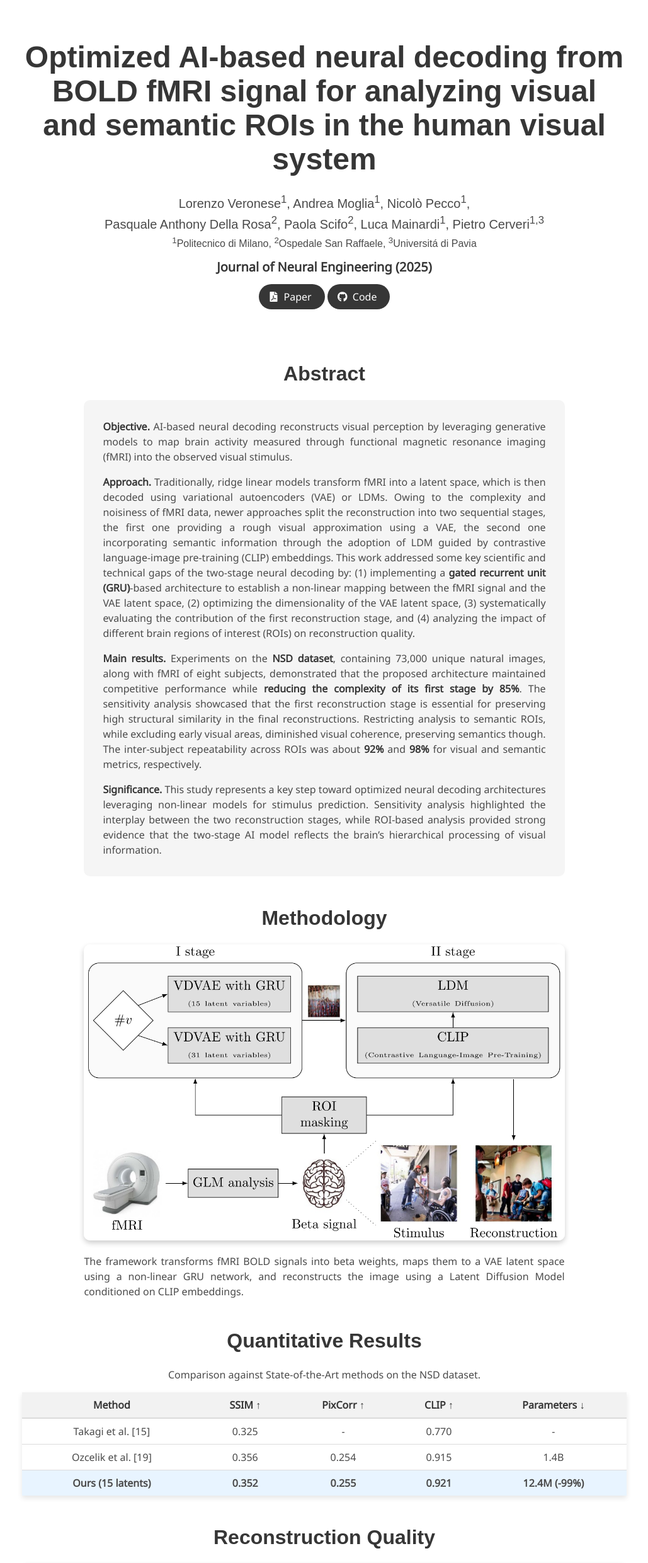
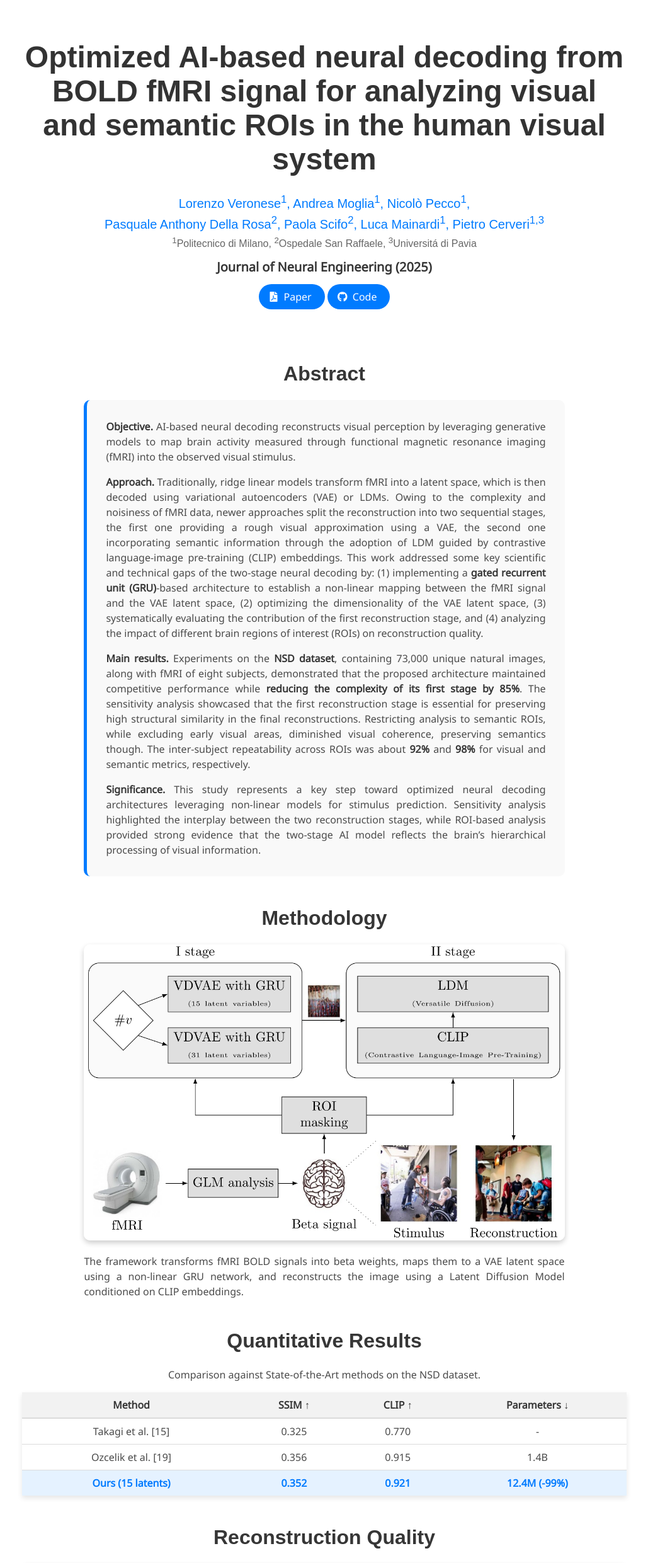
Before and after one commit to LorenzoVeronese/GRU-Decoding_JNE, a plain HTML site: page index.html in a window 1280 px wide. Shown: the top 2481 px of the page at 63% size, without its empty margins (125-1154 px from the left). Drawn offline with nearby package versions, Linux system fonts and the light colour scheme; grey boxes are pictures that could not be loaded; a web font is replaced by a local one.

Commit message:
Refactor index.html for better styling and layout
Updated HTML structure and styles for improved readability and aesthetics.

```diff
--- a/index.html
+++ b/index.html
@@ -11,32 +11,108 @@
   <link rel="stylesheet" href="https://cdnjs.cloudflare.com/ajax/libs/font-awesome/5.15.3/css/all.min.css">
 
   <style>
-    body { font-family: 'Noto Sans', sans-serif; }
+    /* --- COLOR VARIABLES --- */
+    :root {
+      --theme-blue: #007bff;       /* Standard Blue */
+      --theme-blue-light: #e5f2ff; /* Light background blue */
+      --text-color: #4a4a4a;
+    }
+
+    body {
+      font-family: 'Noto Sans', sans-serif;
+      color: var(--text-color);
+    }
+
+    a {
+      color: var(--theme-blue);
+      text-decoration: none;
+      transition: color 0.2s ease;
+    }
+    a:hover {
+      color: #0056b3;
+      text-decoration: underline;
+    }
+
     .title { font-family: 'Google Sans', sans-serif; }
-    .publication-title { font-family: 'Google Sans', sans-serif; font-weight: bold; }
-    .publication-authors { font-family: 'Google Sans', sans-serif; color: #4a4a4a; }
-    .link-block a { text-decoration: none; color: inherit; }
-    .abstract-box { background-color: #f5f5f5; padding: 30px; border-radius: 10px; }
+
+    .publication-title {
+      font-family: 'Google Sans', sans-serif;
+      font-weight: bold;
+      color: #333;
+    }
+
+    .publication-authors {
+      font-family: 'Google Sans', sans-serif;
+      color: var(--theme-blue);
+      font-weight: 500;
+    }
+
+    /* BUTTONS */
+    .link-block a {
+      color: white !important;
+      text-decoration: none;
+    }
+
+    .button.is-theme {
+      background-color: var(--theme-blue);
+      border-color: transparent;
+      color: white;
+    }
+    .button.is-theme:hover {
+      background-color: #004488;
+      color: white;
+    }
+
+    .abstract-box {
+      background-color: #f9f9f9;
+      padding: 30px;
+      border-radius: 10px;
+      border-left: 5px solid var(--theme-blue);
+    }
+
     .hero-body {
-      padding-top: 4rem; /* Increased from default (approx 3rem) to 6rem */
+      padding-top: 4rem;
     }
-    /* MODIFIED TABLE STYLE */
+
+    /* --- TABLE STYLE (REVERTED TO GRAY HEADERS) --- */
     .result-table {
       margin: 0 auto;
       width: 90%;
       border-collapse: collapse;
-      /* Added shadow and background to pop out */
       box-shadow: 0 4px 8px 0 rgba(0,0,0,0.1);
       background-color: #ffffff;
     }
 
-    .result-table th, .result-table td { border: 1px solid #ddd; padding: 12px; text-align: center; }
-    .result-table th { background-color: #f2f2f2; }
-    .highlight-row { background-color: #e8f4ff; font-weight: bold; }
+    .result-table th, .result-table td {
+      border: 1px solid #ddd;
+      padding: 12px;
+      text-align: center;
+    }
+
+    /* Standard Gray Header */
+    .result-table th {
+      background-color: #f2f2f2;
+      color: #333;
+      font-weight: bold;
+    }
+
+    /* Blue Highlight only on the specific row */
+    .highlight-row {
+      background-color: var(--theme-blue-light);
+      font-weight: bold;
+      color: var(--theme-blue);
+    }
+
     img { border-radius: 10px; box-shadow: 0 4px 8px 0 rgba(0,0,0,0.2); }
-    code { background-color: #f5f5f5; color: #d63384; padding: 2px 4px; border-radius: 4px; }
 
-    /* REDUCED SPACING HERE */
+    code {
+      background-color: #f5f5f5;
+      color: var(--theme-blue);
+      padding: 2px 4px;
+      border-radius: 4px;
+      border: 1px solid #ddd;
+    }
+
     section.section {
       padding-top: 1.5rem;
       padding-bottom: 1.5rem;
@@ -60,24 +136,24 @@
             </span>
           </div>
 
-          <div class="is-size-6 publication-authors">
+          <div class="is-size-6 publication-authors" style="color: #666;">
             <span class="author-block"><sup>1</sup>Politecnico di Milano, <sup>2</sup>Ospedale San Raffaele, <sup>3</sup>Universitá di Pavia</span>
           </div>
 
-          <div class="is-size-5 has-text-centered" style="margin-top: 10px; color: #666;">
+          <div class="is-size-5 has-text-centered" style="margin-top: 10px; color: var(--theme-blue);">
             <strong>Journal of Neural Engineering (2025)</strong>
           </div>
 
           <div class="column has-text-centered">
             <div class="publication-links">
               <span class="link-block">
-                <a href="https://doi.org/10.1088/1741-2552/adfbc2" class="button is-dark is-rounded">
+                <a href="https://doi.org/10.1088/1741-2552/adfbc2" class="button is-theme is-rounded">
                   <span class="icon"><i class="fas fa-file-pdf"></i></span>
                   <span>Paper</span>
                 </a>
               </span>
               <span class="link-block">
-                <a href="https://github.com/LorenzoVeronese/GRU-Decoding_JNE/tree/main" class="button is-dark is-rounded">
+                <a href="https://github.com/LorenzoVeronese/GRU-Decoding_JNE/tree/main" class="button is-theme is-rounded">
                   <span class="icon"><i class="fab fa-github"></i></span>
                   <span>Code</span>
                 </a>
@@ -139,7 +215,6 @@
           <tr>
             <th>Method</th>
             <th>SSIM &uarr;</th>
-            <th>PixCorr &uarr;</th>
             <th>CLIP &uarr;</th>
             <th>Parameters &darr;</th>
           </tr>
@@ -148,21 +223,18 @@
           <tr>
             <td>Takagi et al. [15]</td>
             <td>0.325</td>
-            <td>-</td>
             <td>0.770</td>
             <td>-</td>
           </tr>
           <tr>
             <td>Ozcelik et al. [19]</td>
             <td>0.356</td>
-            <td>0.254</td>
             <td>0.915</td>
             <td>1.4B</td>
           </tr>
           <tr class="highlight-row">
             <td>Ours (15 latents)</td>
             <td>0.352</td>
-            <td>0.255</td>
             <td>0.921</td>
             <td>12.4M (-99%)</td>
           </tr>
@@ -209,13 +281,13 @@
     <p>
       <strong>Lorenzo Veronese
         <a href="https://www.linkedin.com/in/lorenzo-v-veronese" target="_blank">
-          <span class="icon"><i class="fab fa-linkedin" style="color:#0077b5;"></i></span>
+          <span class="icon"><i class="fab fa-linkedin" style="color:var(--theme-blue);"></i></span>
         </a>:
       </strong> Conceived the study, developed the methodology, implemented experiments, performed analysis, and edited the manuscript.<br>
       <strong>Andrea Moglia:</strong> Assisted in paper review.<br>
       <strong>Nicolò Pecco
         <a href="https://www.linkedin.com/in/nicolo-pecco/" target="_blank">
-          <span class="icon"><i class="fab fa-linkedin" style="color:#0077b5;"></i></span>
+          <span class="icon"><i class="fab fa-linkedin" style="color:var(--theme-blue);"></i></span>
         </a>:
       </strong> Participated in data analysis and synthesis, and reviewed the manuscript.<br>
       <strong>Pasquale Anthony Della Rosa:</strong> Provided insights on cognitive neuroscience and fMRI imaging, and reviewed the manuscript.<br>
@@ -237,5 +309,4 @@
 </footer>
 
 </body>
-
 </html>
```
